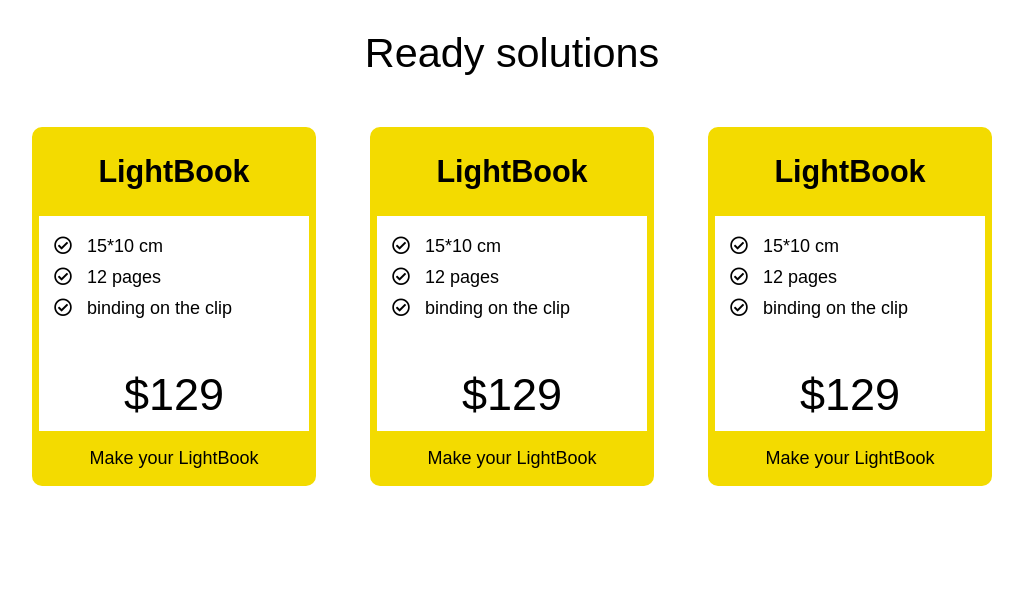
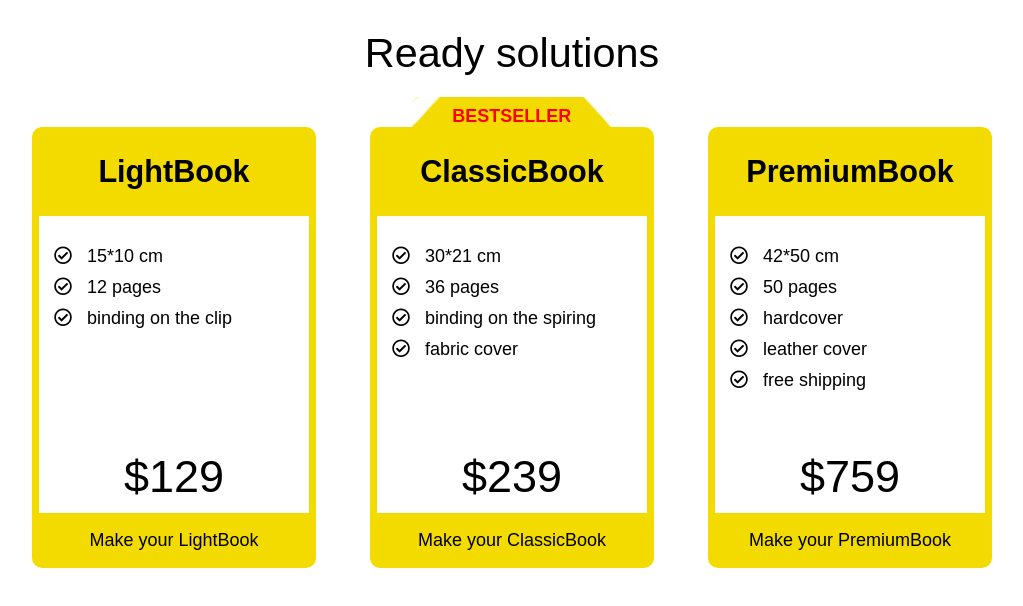
Before and after one commit to monfrik/homework2, a plain HTML site: page index.html in a window 1280 px wide. Shown: the whole page, without its empty margins (128-1151 px from the left). Drawn offline with Linux system fonts and the light colour scheme.

Commit message:
second commit

```diff
--- a/css/style.css
+++ b/css/style.css
@@ -32,6 +32,21 @@ section > ul > li{
     width: 27%;
     min-width: 200px;
     margin: 20px;
+    display: flex;
+    flex-direction: column;
+    position: relative;
+}
+section > ul > li:nth-child(2) > h3::before{
+    content: 'BESTSELLER';
+    position: absolute;
+    font-size: 1rem;
+    top: -38px;
+    color: red;
+    margin-left: -8px;
+    padding: 10px 40px 0 40px;
+    background: url(../img/bg.jpg) no-repeat;
+    background-size: contain;
+    background-position: center;
 }
 section > ul > li > h3{
     background-color: var(--yellow_color);
@@ -53,6 +68,7 @@ i{
 mark{
     font-size: 2.5rem;
     background-color: inherit;
+    margin-top: auto;
 }
 section > ul > li > p{
     border-top: 7px solid var(--yellow_color);
--- a/index.html
+++ b/index.html
@@ -22,24 +22,27 @@
 				<p>Make your LightBook</p>
 			</li>
 			<li>
-				<h3>LightBook</h3>
+				<h3>ClassicBook</h3>
 				<ul>
-					<li><i class="far fa-check-circle"></i><p>15*10 cm</p></li>
-					<li><i class="far fa-check-circle"></i><p>12 pages</p></li>
-					<li><i class="far fa-check-circle"></i><p>binding on the clip</p></li>
+					<li><i class="far fa-check-circle"></i><p>30*21 cm</p></li>
+					<li><i class="far fa-check-circle"></i><p>36 pages</p></li>
+					<li><i class="far fa-check-circle"></i><p>binding on the spiring</p></li>
+					<li><i class="far fa-check-circle"></i><p>fabric cover</p></li>
 				</ul>
-				<mark>$129</mark>
-				<p>Make your LightBook</p>
+				<mark>$239</mark>
+				<p>Make your ClassicBook</p>
 			</li>
 			<li>
-				<h3>LightBook</h3>
+				<h3>PremiumBook</h3>
 				<ul>
-					<li><i class="far fa-check-circle"></i><p>15*10 cm</p></li>
-					<li><i class="far fa-check-circle"></i><p>12 pages</p></li>
-					<li><i class="far fa-check-circle"></i><p>binding on the clip</p></li>
+					<li><i class="far fa-check-circle"></i><p>42*50 cm</p></li>
+					<li><i class="far fa-check-circle"></i><p>50 pages</p></li>
+					<li><i class="far fa-check-circle"></i><p>hardcover</p></li>
+					<li><i class="far fa-check-circle"></i><p>leather cover</p></li>
+					<li><i class="far fa-check-circle"></i><p>free shipping</p></li>
 				</ul>
-				<mark>$129</mark>
-				<p>Make your LightBook</p>
+				<mark>$759</mark>
+				<p>Make your PremiumBook</p>
 			</li>
 		</ul>
 	</section>
```
Also changed, not shown: img/bg.jpg (added).
